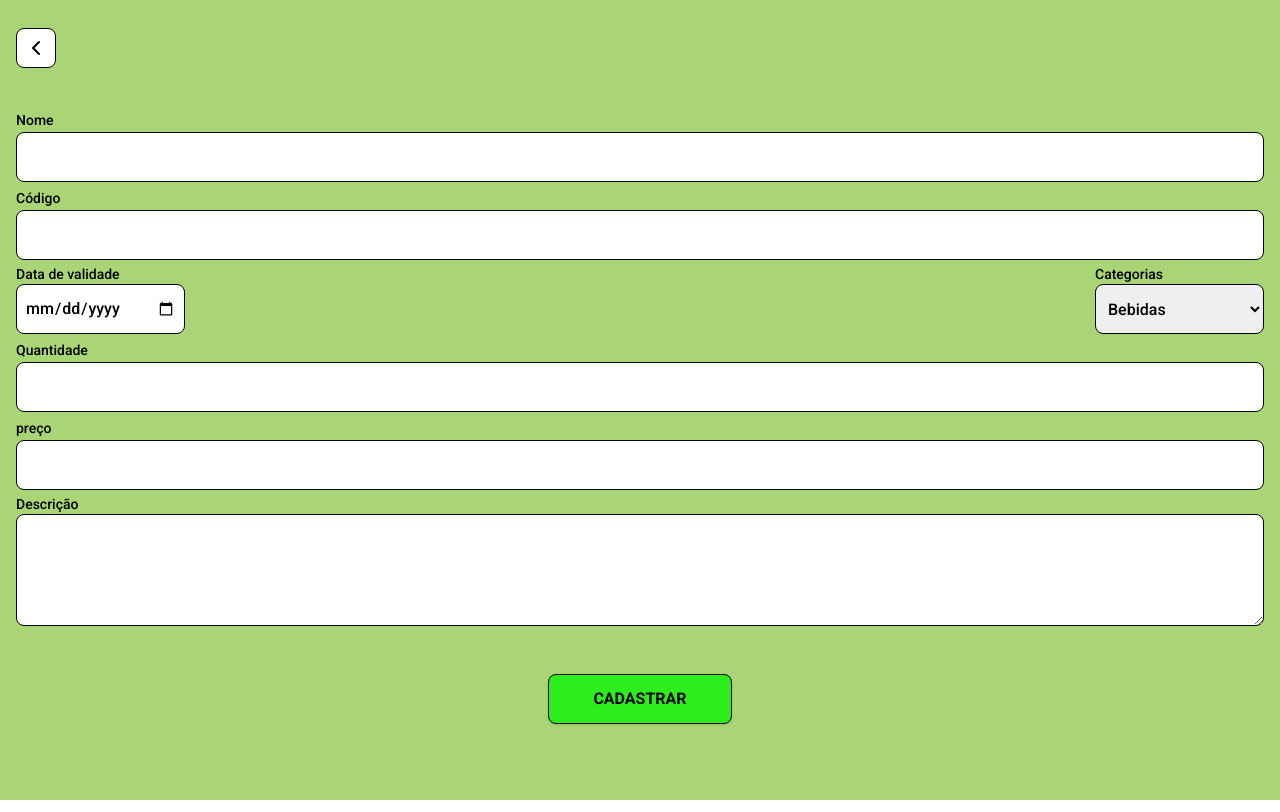
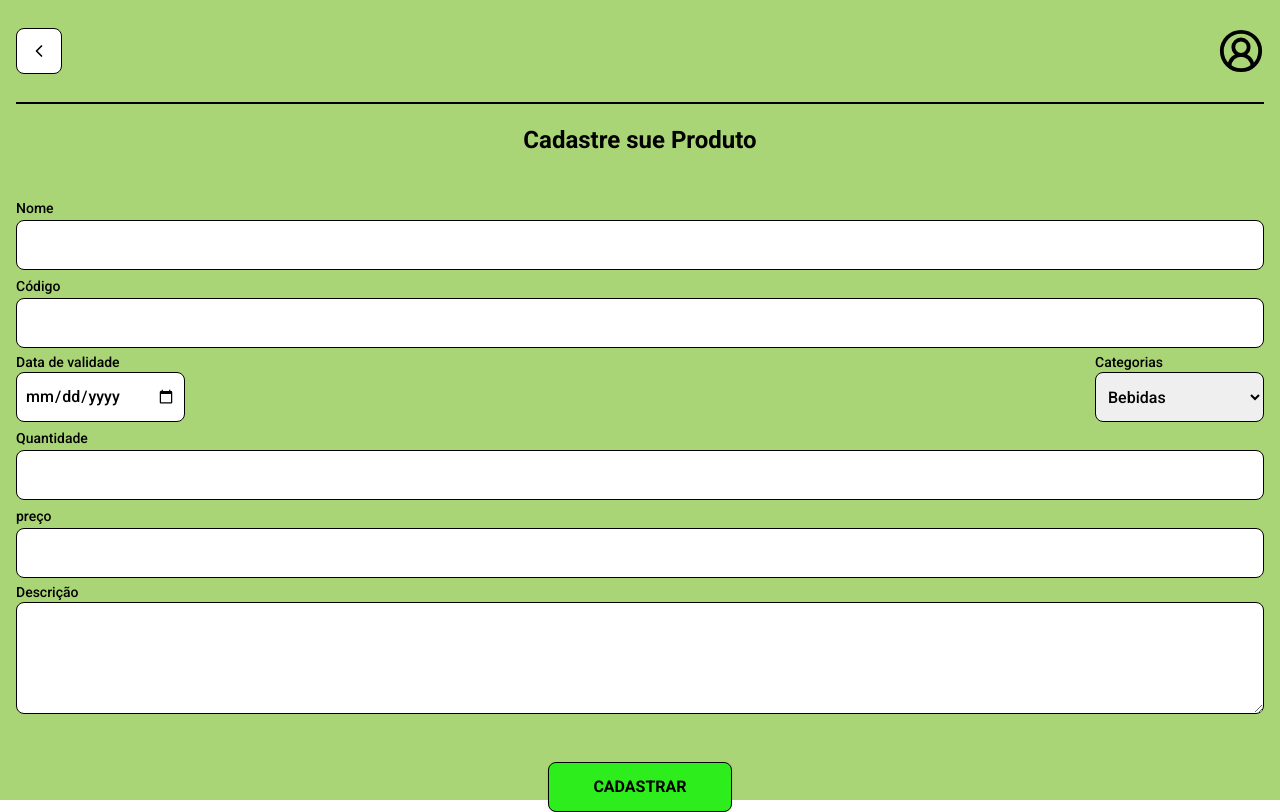
Before and after one commit to MateusAugustoo/Stock, a React (Vite) app in the folder front-end/: page /register_product in a window 1280 px wide. Built offline with nearby package versions, Linux system fonts and the light colour scheme.

Commit message:
alter header personality in page update import icons

```diff
--- a/front-end/src/pages/RegisterProduct.tsx
+++ b/front-end/src/pages/RegisterProduct.tsx
@@ -1,6 +1,5 @@
 import { SubmitHandler, useForm } from "react-hook-form"
 import { TFormProductData } from "../types/TFromProductData"
-import { HeaderComponent } from "../components/Header"
 import { InputComponent } from "../components/inputs/InputC"
 import { InputCalendar } from "../components/inputs/InputCalendar"
 import { InputTextarea } from "../components/inputs/InputTextarea"
@@ -9,6 +8,8 @@ import { toast, ToastContainer } from 'react-toastify'
 import "react-toastify/dist/ReactToastify.css"
 
 import axios from "axios"
+import { ButtonBack } from "../components/ButtonBack"
+import { CircleUserRound } from "lucide-react"
 
 export function RegisterProduct() {
   const { register, handleSubmit } = useForm<TFormProductData>()
@@ -52,7 +53,16 @@ export function RegisterProduct() {
     <>
       <div className="bg-[#AAD576] h-screen w-screen px-4">
         <div className="flex flex-col gap-10">
-          <HeaderComponent />
+          <div className="pt-7">
+            <div className="flex justify-between ">
+              <ButtonBack />
+              <CircleUserRound size={46} />
+            </div>
+
+            <div className="border border-black mt-7" />
+
+            <h1 className="text-2xl font-bold text-center mt-5">Cadastre sue Produto</h1>
+          </div>
 
           <main>
             <form
```
